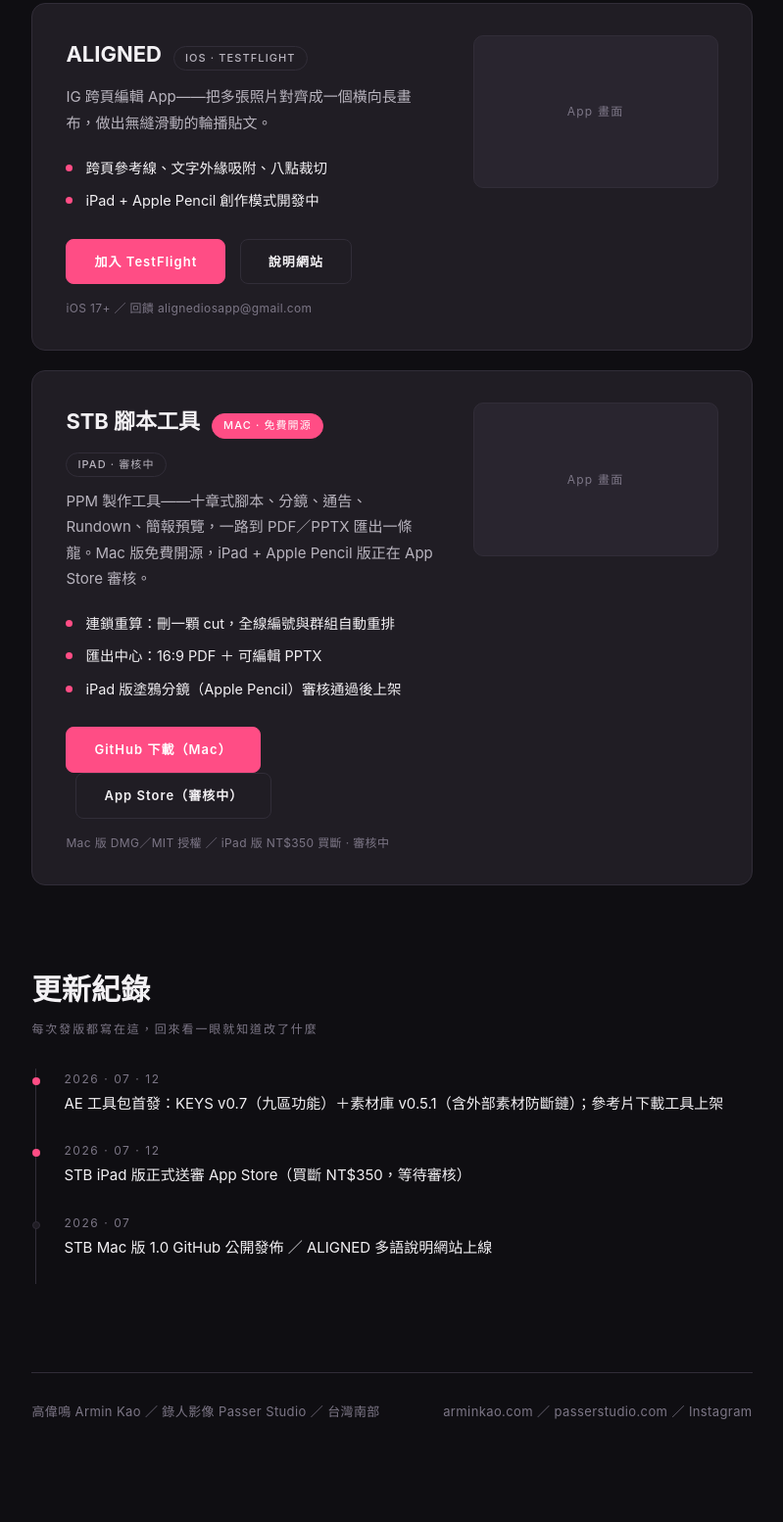
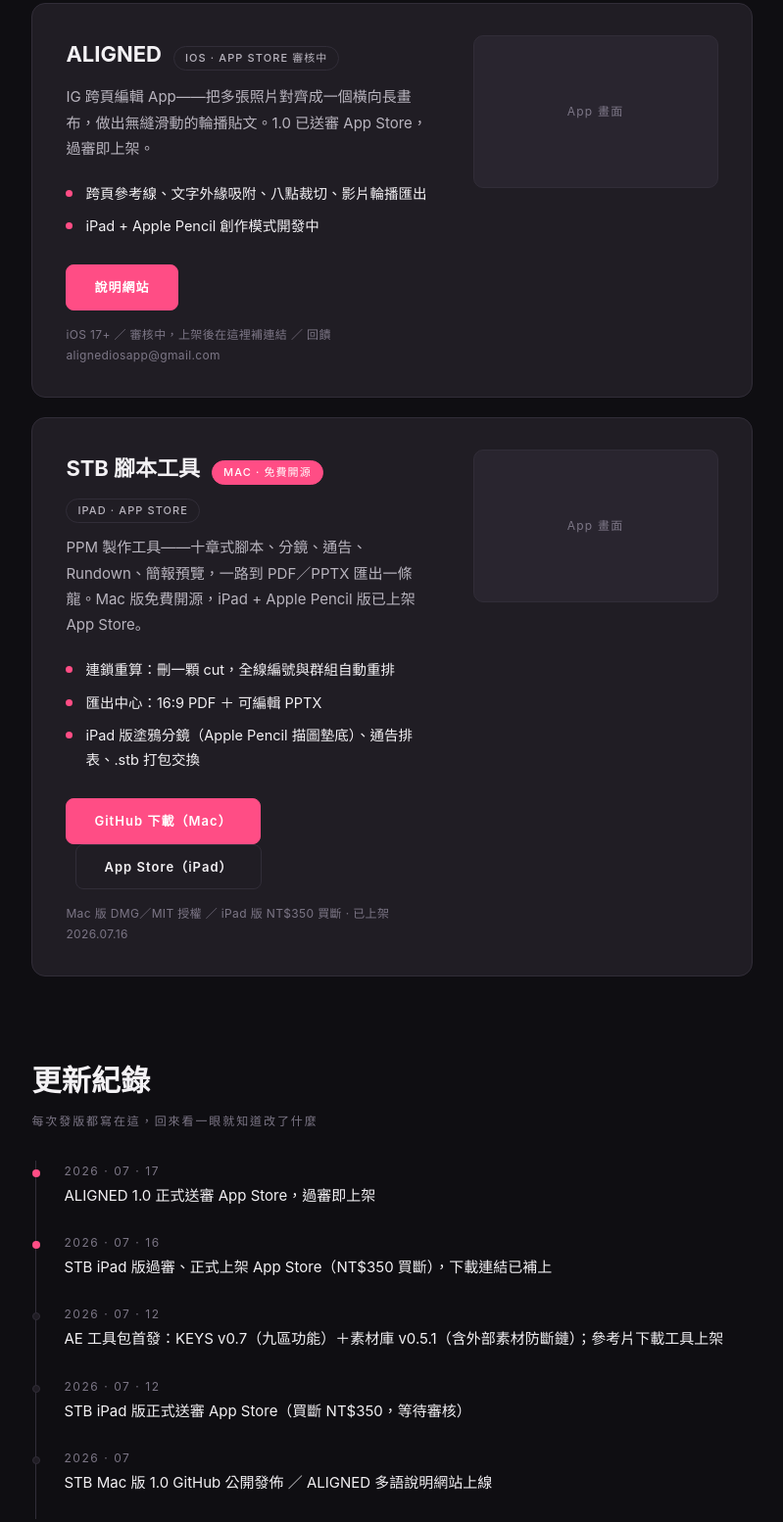
Before and after one commit to qwert2813434-ctrl/tools, a plain HTML site: page index.html in a window 1280 px wide. Shown: the part 1462-3016 px from the top of the page at 98% size, without its empty margins (240-1039 px from the left). Drawn offline with Linux system fonts and the light colour scheme.

Commit message:
更新 2026-07-17 05:53：STB iPad 上架連結、ALIGNED 審核中、更新紀錄

```diff
--- a/index.html
+++ b/index.html
@@ -195,31 +195,30 @@
 
   <div class="tool">
     <div class="tool-info">
-      <h3>ALIGNED <span class="ver">iOS · TestFlight</span></h3>
-      <p class="desc">IG 跨頁編輯 App——把多張照片對齊成一個橫向長畫布，做出無縫滑動的輪播貼文。</p>
+      <h3>ALIGNED <span class="ver">iOS · App Store 審核中</span></h3>
+      <p class="desc">IG 跨頁編輯 App——把多張照片對齊成一個橫向長畫布，做出無縫滑動的輪播貼文。1.0 已送審 App Store，過審即上架。</p>
       <ul class="feat">
-        <li>跨頁參考線、文字外緣吸附、八點裁切</li>
+        <li>跨頁參考線、文字外緣吸附、八點裁切、影片輪播匯出</li>
         <li>iPad + Apple Pencil 創作模式開發中</li>
       </ul>
-      <a class="btn" href="#TESTFLIGHT_待補" title="等 Armin 提供 TestFlight 公開邀請連結">加入 TestFlight</a>
-      <a class="btn ghost" href="https://qwert2813434-ctrl.github.io/aligned-help">說明網站</a>
-      <div class="meta">iOS 17+ ／ 回饋 alignediosapp@gmail.com</div>
+      <a class="btn" href="https://qwert2813434-ctrl.github.io/aligned-help">說明網站</a>
+      <div class="meta">iOS 17+ ／ 審核中，上架後在這裡補連結 ／ 回饋 alignediosapp@gmail.com</div>
     </div>
     <div class="shot">App 畫面</div>
   </div>
 
   <div class="tool">
     <div class="tool-info">
-      <h3>STB 腳本工具 <span class="ver on">Mac · 免費開源</span> <span class="ver">iPad · 審核中</span></h3>
-      <p class="desc">PPM 製作工具——十章式腳本、分鏡、通告、Rundown、簡報預覽，一路到 PDF／PPTX 匯出一條龍。Mac 版免費開源，iPad + Apple Pencil 版正在 App Store 審核。</p>
+      <h3>STB 腳本工具 <span class="ver on">Mac · 免費開源</span> <span class="ver">iPad · App Store</span></h3>
+      <p class="desc">PPM 製作工具——十章式腳本、分鏡、通告、Rundown、簡報預覽，一路到 PDF／PPTX 匯出一條龍。Mac 版免費開源，iPad + Apple Pencil 版已上架 App Store。</p>
       <ul class="feat">
         <li>連鎖重算：刪一顆 cut，全線編號與群組自動重排</li>
         <li>匯出中心：16:9 PDF ＋ 可編輯 PPTX</li>
-        <li>iPad 版塗鴉分鏡（Apple Pencil）審核通過後上架</li>
+        <li>iPad 版塗鴉分鏡（Apple Pencil 描圖墊底）、通告排表、.stb 打包交換</li>
       </ul>
       <a class="btn" href="https://github.com/qwert2813434-ctrl/STB">GitHub 下載（Mac）</a>
-      <a class="btn ghost" href="#APPSTORE_過審後補" title="等 STB iPad 版過審後補 App Store 連結">App Store（審核中）</a>
-      <div class="meta">Mac 版 DMG／MIT 授權 ／ iPad 版 NT$350 買斷 · 審核中</div>
+      <a class="btn ghost" href="https://apps.apple.com/tw/app/stb-storyboard-to-shoot/id6790075928">App Store（iPad）</a>
+      <div class="meta">Mac 版 DMG／MIT 授權 ／ iPad 版 NT$350 買斷 · 已上架 2026.07.16</div>
     </div>
     <div class="shot">App 畫面</div>
   </div>
@@ -228,10 +227,18 @@
   <div class="h2sub">每次發版都寫在這，回來看一眼就知道改了什麼</div>
   <div class="log">
     <div class="log-entry">
+      <div class="log-date">2026 · 07 · 17</div>
+      <div class="what">ALIGNED 1.0 正式送審 App Store，過審即上架</div>
+    </div>
+    <div class="log-entry">
+      <div class="log-date">2026 · 07 · 16</div>
+      <div class="what">STB iPad 版過審、正式上架 App Store（NT$350 買斷），下載連結已補上</div>
+    </div>
+    <div class="log-entry old">
       <div class="log-date">2026 · 07 · 12</div>
       <div class="what">AE 工具包首發：KEYS v0.7（九區功能）＋素材庫 v0.5.1（含外部素材防斷鏈）；參考片下載工具上架</div>
     </div>
-    <div class="log-entry">
+    <div class="log-entry old">
       <div class="log-date">2026 · 07 · 12</div>
       <div class="what">STB iPad 版正式送審 App Store（買斷 NT$350，等待審核）</div>
     </div>
```
